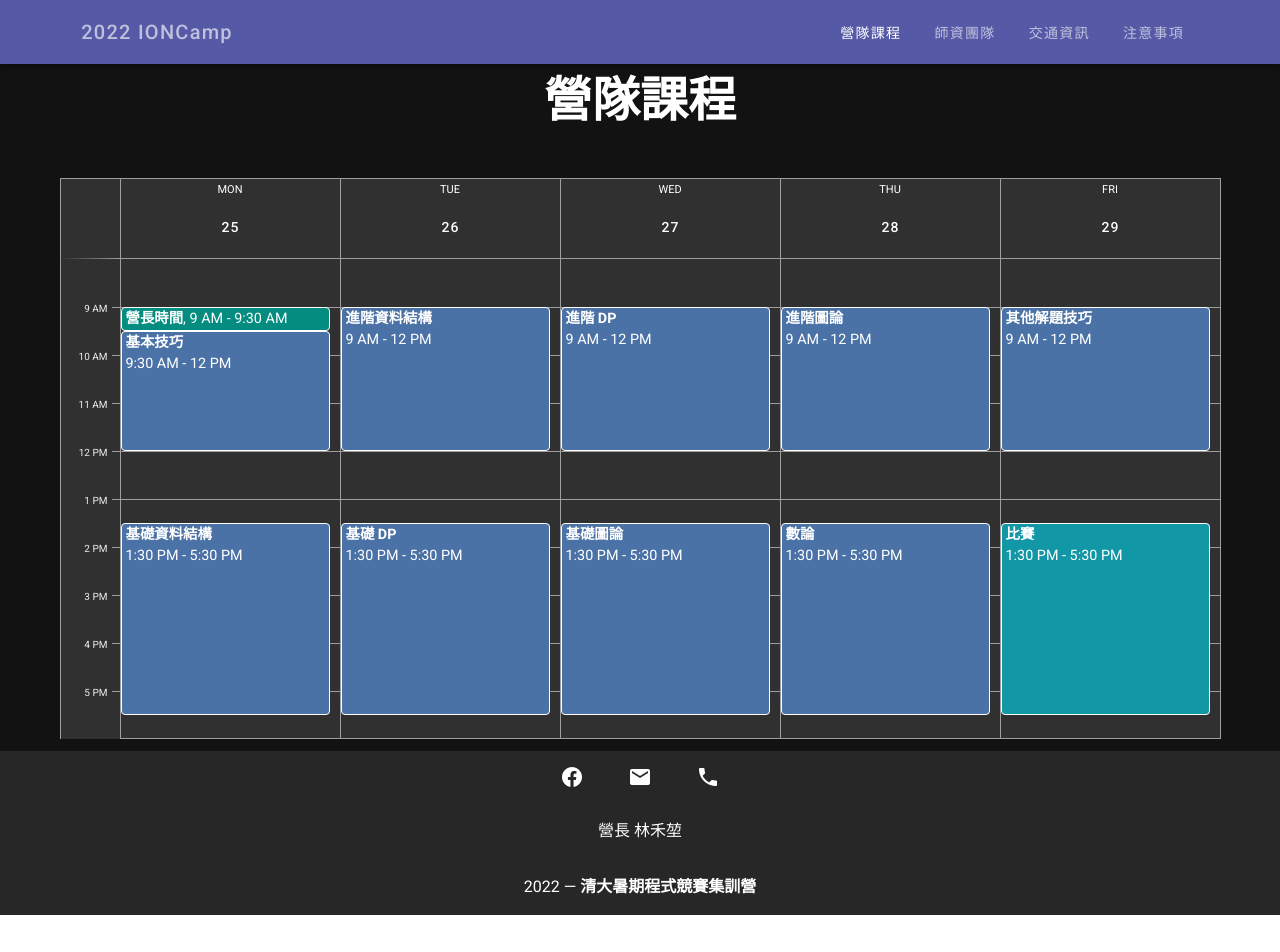
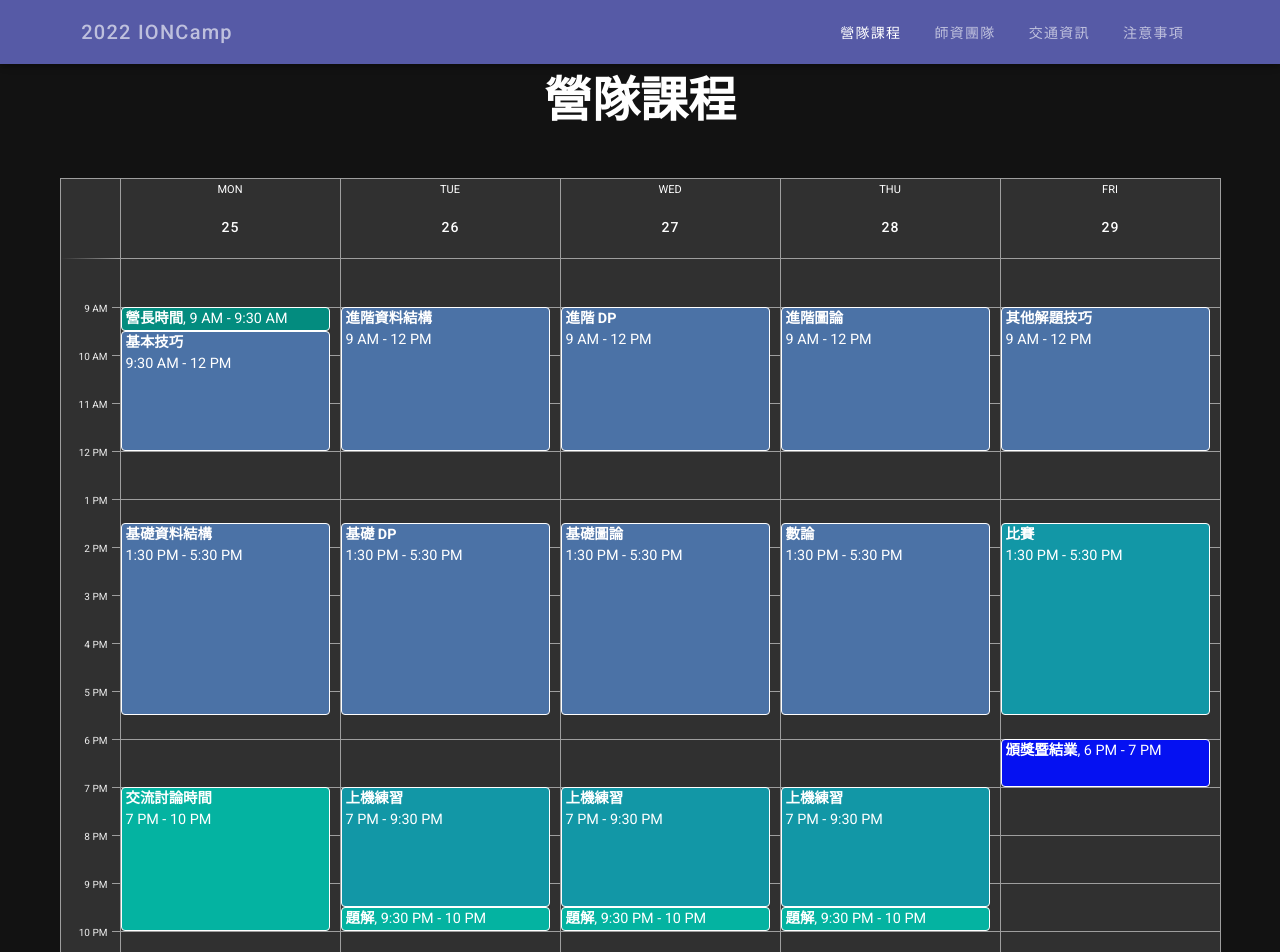
Before and after one commit to NTHUIONCamp/NTHUIONCamp.github.io, a Vue app: page /courses in a window 1280 px wide. Shown: the top 952 px of the page. Before the commit the page ends 915 px from the top, so only its background shows below. Built offline with nearby package versions, Linux system fonts and the light colour scheme.

Commit message:
Update courses

```diff
--- a/src/components/CoursesPage.vue
+++ b/src/components/CoursesPage.vue
@@ -13,7 +13,7 @@
           start="2022-07-25"
           end="2022-07-29"
           first-interval="8"
-          interval-count="10"
+          interval-count="15"
           :events="events"
           :event-color="getEventColor"
         ></v-calendar>
@@ -47,6 +47,12 @@ export default {
         color: "accent",
       },
       {
+        name: "交流討論時間",
+        start: "2022-07-25 19:00",
+        end: "2022-07-25 22:00",
+        color: "info",
+      },
+      {
         name: "進階資料結構",
         start: "2022-07-26 09:00",
         end: "2022-07-26 12:00",
@@ -57,6 +63,18 @@ export default {
         start: "2022-07-26 13:30",
         end: "2022-07-26 17:30",
         color: "accent",
+      },
+      {
+        name: "上機練習",
+        start: "2022-07-26 19:00",
+        end: "2022-07-26 21:30",
+        color: "success",
+      },
+      {
+        name: "題解",
+        start: "2022-07-26 21:30",
+        end: "2022-07-26 22:00",
+        color: "info",
       },
       {
         name: "進階 DP",
@@ -71,6 +89,18 @@ export default {
         color: "accent",
       },
       {
+        name: "上機練習",
+        start: "2022-07-27 19:00",
+        end: "2022-07-27 21:30",
+        color: "success",
+      },
+      {
+        name: "題解",
+        start: "2022-07-27 21:30",
+        end: "2022-07-27 22:00",
+        color: "info",
+      },
+      {
         name: "進階圖論",
         start: "2022-07-28 09:00",
         end: "2022-07-28 12:00",
@@ -83,6 +113,18 @@ export default {
         color: "accent",
       },
       {
+        name: "上機練習",
+        start: "2022-07-28 19:00",
+        end: "2022-07-28 21:30",
+        color: "success",
+      },
+      {
+        name: "題解",
+        start: "2022-07-28 21:30",
+        end: "2022-07-28 22:00",
+        color: "info",
+      },
+      {
         name: "其他解題技巧",
         start: "2022-07-29 09:00",
         end: "2022-07-29 12:00",
@@ -93,6 +135,12 @@ export default {
         start: "2022-07-29 13:30",
         end: "2022-07-29 17:30",
         color: "success",
+      },
+      {
+        name: "頒獎暨結業",
+        start: "2022-07-29 18:00",
+        end: "2022-07-29 19:00",
+        color: "error",
       },
     ],
   }),
```
